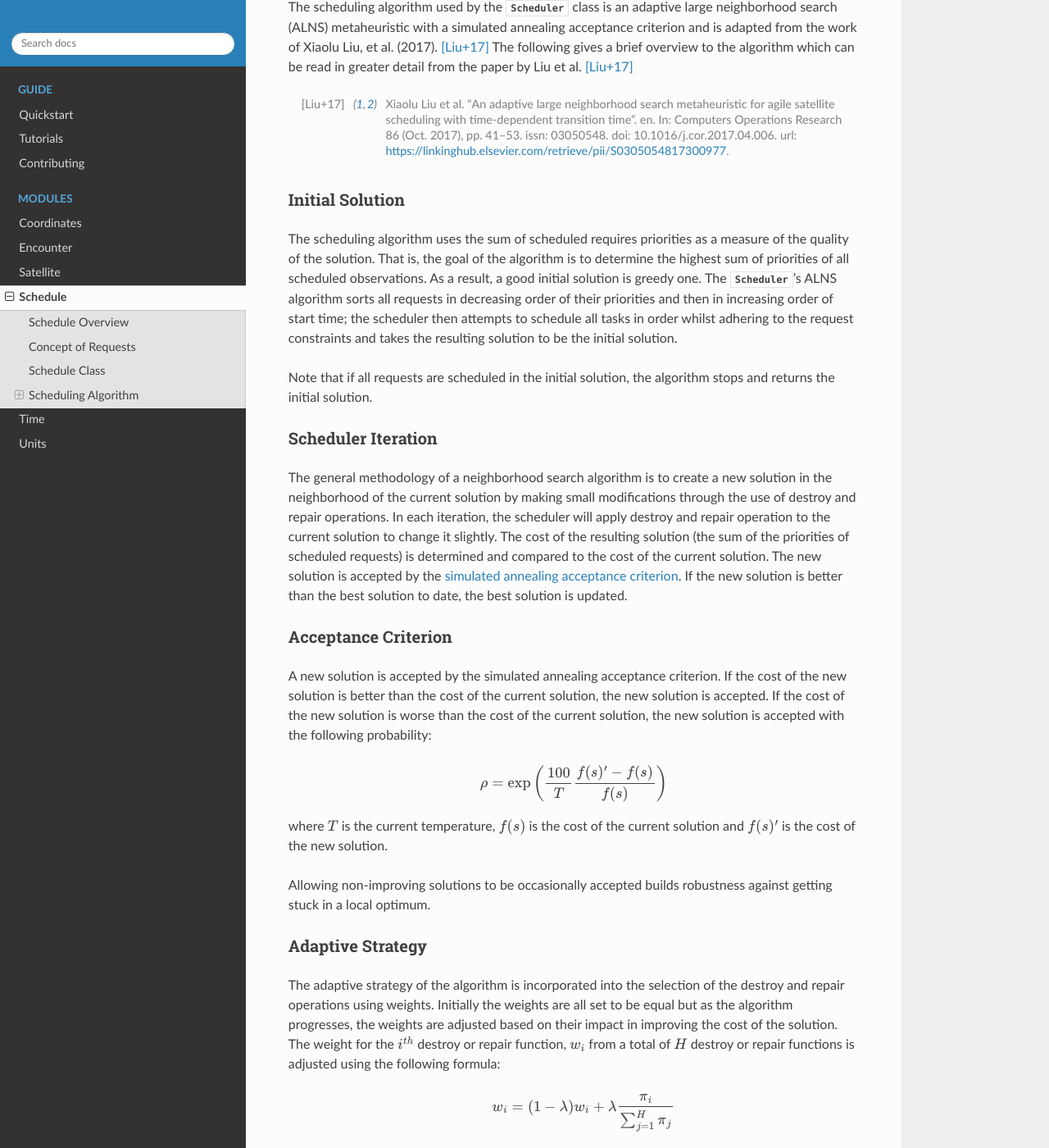
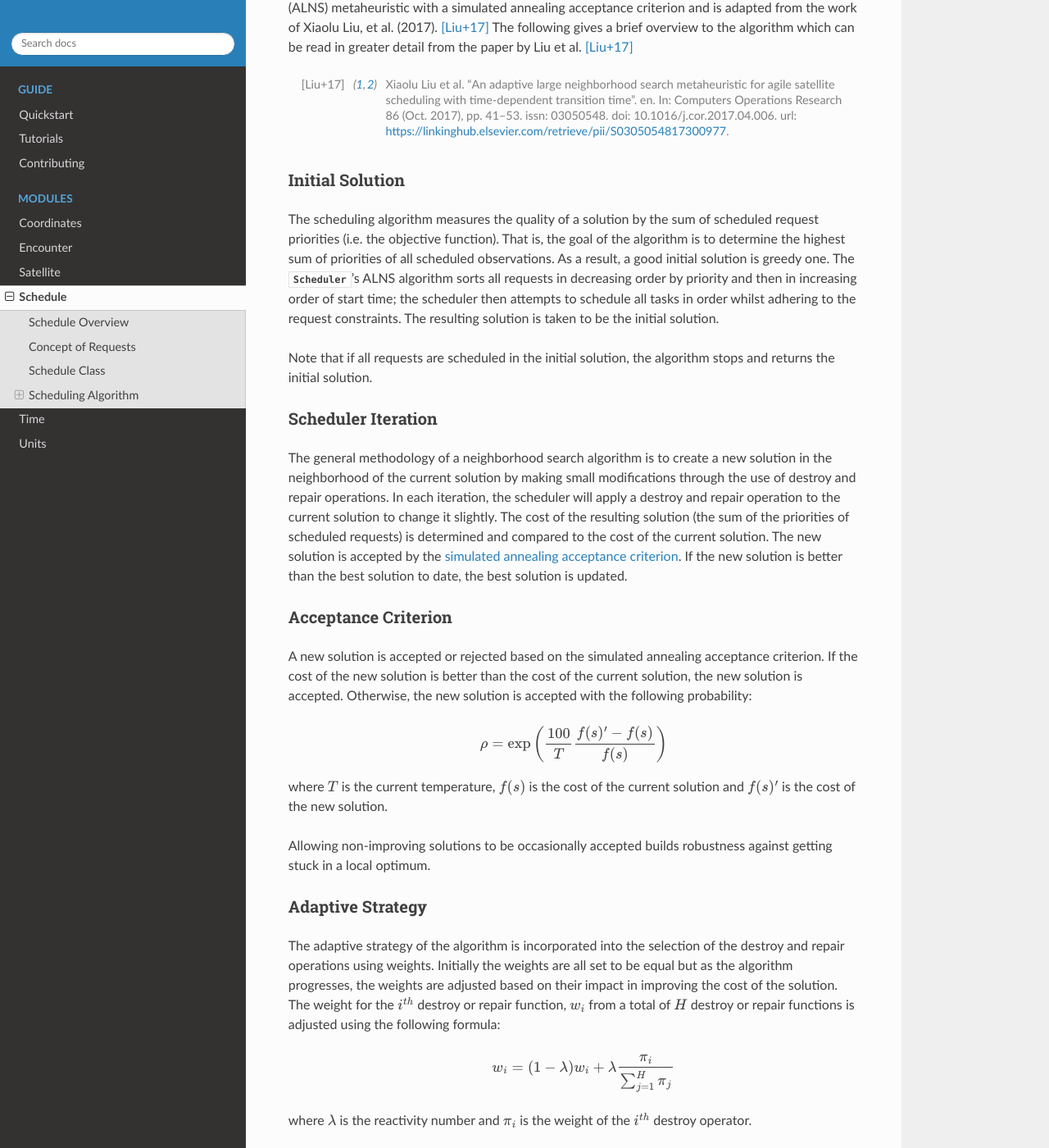
Before and after one commit to JaiWillems/celest, a Sphinx documentation site: the page built from docs/source/modules/schedule.rst, in a window 1280 px wide and 1400 px high, scrolled down 1336 px. Shown: the whole window at 82% size. Built offline with Sphinx 7.4.7 and the Read the Docs theme 2.0.0, drawn with Linux system fonts in a browser that asks for light colours; some of the changed text lies outside the part shown.

Commit message:
DOC: Refactor docs for PR comment.

```diff
--- a/docs/source/guide/quickstart.rst
+++ b/docs/source/guide/quickstart.rst
@@ -56,7 +56,7 @@
    )
 
 Coordinates can then be converted into other frames using the
-:class:`celest.coordinates.Coordinate` class.
+:class:`Coordinate` class.
 
 .. code-block:: python
 
@@ -81,7 +81,7 @@
       location=toronto
    )
 
-The satellite coordinate representations can be used to create a :class:`celest.satellite.Satellite`
+The satellite coordinate representations can be used to create a :class:`Satellite`
 object and perform satellite specific calculations such as determining the satellite's attitude towards a ground
 location.
 
@@ -95,7 +95,7 @@
    # Get the satellite's attitude towards Toronto.
    to_toronto_attitude = satellite.attitude(location=toronto)
 
-Using a :class:`celest.satellite.Satellite` instantiation, possible encounter
+Using a :class:`Satellite` instantiation, possible encounter
 times for a satellite-ground-position pair can be generated.
 
 
--- a/docs/source/modules/schedule.rst
+++ b/docs/source/modules/schedule.rst
@@ -8,9 +8,9 @@
 Schedule Overview
 -----------------
 
-The primary usage of Celest is for mission planning of Earth observation satellites. A key part of this problem is the
+Celest is designed for mission planning of Earth observation satellites. A key part of this problem is the
 scheduling of observations. The following sections describe the concept of a scheduling request, the scheduling
-framework apart of celest, and a discussion on the scheduling algorithm.
+framework, and the scheduling algorithm.
 
 Concept of Requests
 -------------------
@@ -59,11 +59,12 @@
 Initial Solution
 ^^^^^^^^^^^^^^^^
 
-The scheduling algorithm uses the sum of scheduled requires priorities as a measure of the quality of the solution.
-That is, the goal of the algorithm is to determine the highest sum of priorities of all scheduled observations. As a
-result, a good initial solution is greedy one. The :class:`Scheduler`'s ALNS algorithm sorts all requests in decreasing
-order of their priorities and then in increasing order of start time; the scheduler then attempts to schedule all tasks
-in order whilst adhering to the request constraints and takes the resulting solution to be the initial solution.
+The scheduling algorithm measures the quality of a solution by the sum of scheduled request priorities (i.e. the
+objective function). That is, the goal of the algorithm is to determine the highest sum of priorities of all scheduled
+observations. As a result, a good initial solution is greedy one. The :class:`Scheduler`'s ALNS algorithm sorts all
+requests in decreasing order by priority and then in increasing order of start time; the scheduler then attempts to
+schedule all tasks in order whilst adhering to the request constraints. The resulting solution is taken to be the
+initial solution.
 
 Note that if all requests are scheduled in the initial solution, the algorithm stops and returns the initial solution.
 
@@ -72,7 +73,7 @@
 
 The general methodology of a neighborhood search algorithm is to create a new solution in the neighborhood of the
 current solution by making small modifications through the use of destroy and repair operations. In each iteration,
-the scheduler will apply destroy and repair operation to the current solution to change it slightly. The cost of the
+the scheduler will apply a destroy and repair operation to the current solution to change it slightly. The cost of the
 resulting solution (the sum of the priorities of scheduled requests) is determined and compared to the cost of the
 current solution. The new solution is accepted by the :ref:`simulated annealing acceptance criterion<Acceptance Criterion>`.
 If the new solution is better than the best solution to date, the best solution is updated.
@@ -80,9 +81,9 @@
 Acceptance Criterion
 ^^^^^^^^^^^^^^^^^^^^
 
-A new solution is accepted by the simulated annealing acceptance criterion. If the cost of the new solution is better
-than the cost of the current solution, the new solution is accepted. If the cost of the new solution is worse than the
-cost of the current solution, the new solution is accepted with the following probability:
+A new solution is accepted or rejected based on the simulated annealing acceptance criterion. If the cost of the new
+solution is better than the cost of the current solution, the new solution is accepted. Otherwise, the new solution is
+accepted with the following probability:
 
 .. math:: \rho = \exp\left(\frac{100}{T}\frac{f(s)' - f(s)}{f(s)}\right)
 
@@ -104,11 +105,11 @@
 where :math:`\lambda` is the reactivity number and :math:`\pi_i` is the weight of the :math:`i^{th}` destroy operator.
 
 The reactivity number governs the effect that previous iterations have on the current wight and can be passed into the
-scheduler as a parameter. A reactivity number of 1 will cause the algorithm is disregard the success of the operator on
-previous iterations. A zero reactivity factor will prevent the wights from being updated and will retain the initial
+scheduler as a parameter. A reactivity number of one will cause the algorithm to disregard the success of the operator
+on previous iterations. A zero reactivity factor will prevent the wights from being updated and will retain the initial
 and equal weights.
 
-The both the destroy and repair operators are chosen using a probability distribution based on the weights where the
+Both the destroy and repair operators are chosen using a probability distribution based on the weights where the
 probability of each operator is defined as:
 
 .. math:: p_i = w_i/\sum_{j=1}^Hw_j
```
Also changed, not shown: other parts of docs/source/modules/schedule.rst (+6 -6 lines), docs/source/modules/coordinate.rst (+9 -11 lines), docs/source/modules/encounter.rst (+11 -10 lines), docs/source/modules/satellite.rst (+11 -10 lines), docs/source/modules/units.rst (+5 -5 lines), 7 other files.
